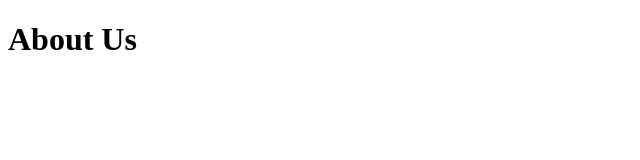
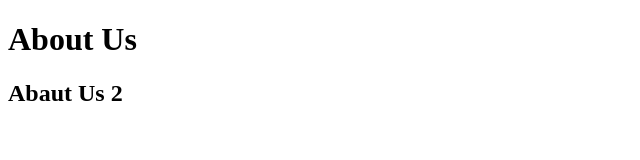
Before and after one commit to Salamie1988/practicac5, a plain HTML site: page about.html in a window 1280 px wide. Shown: the whole page, without its empty margins (0-640 px from the left). Drawn offline with Linux system fonts and the light colour scheme.

Commit message:
se modifica html

```diff
--- a/about.html
+++ b/about.html
@@ -8,5 +8,6 @@
 </head>
 <body>
     <h1>About Us</h1>
+    <h2>Abaut Us 2</h2>
 </body>
 </html>
```
Also changed, not shown: contact.html (+1 -0 lines), index.html (+1 -0 lines).
